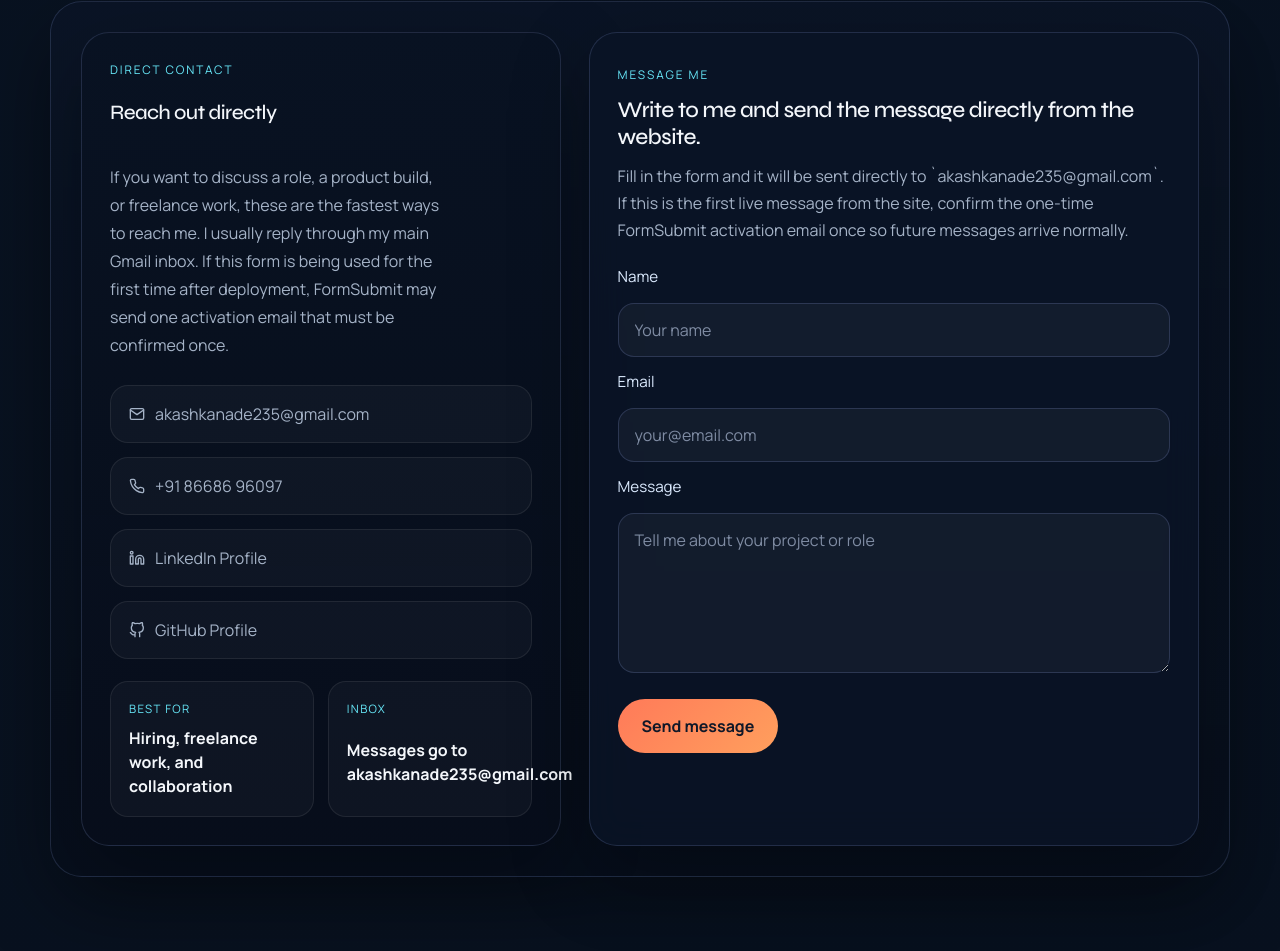
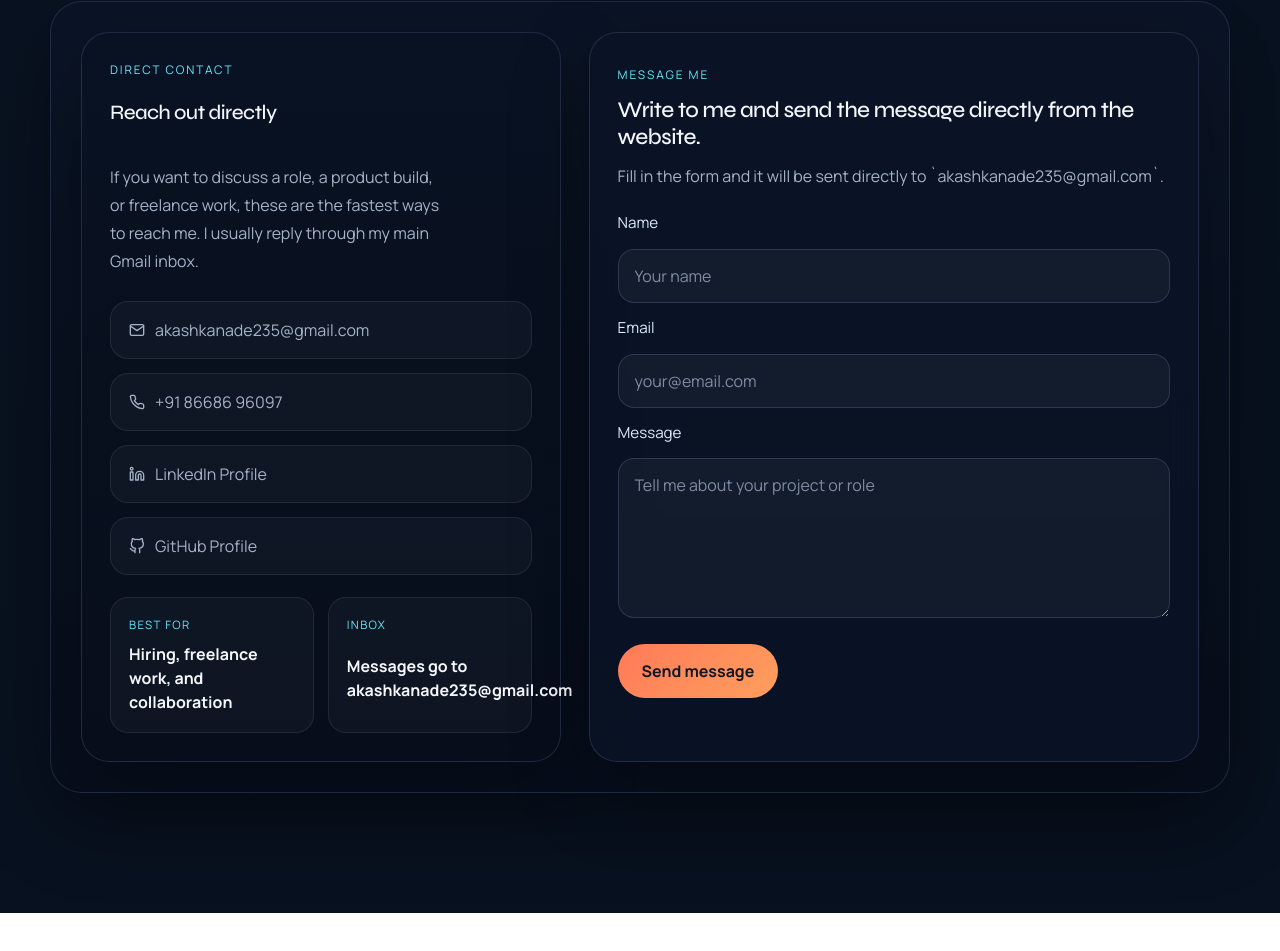
Before and after one commit to akashkanade9182/akashkanade9182.github.io, a React (Create React App) app: page / in a window 1280 px wide. Shown: the part 6068-7019 px from the top of the page. After the commit the page ends 6981 px from the top, so only its background shows below. Built offline with nearby package versions, Linux system fonts and the light colour scheme.

Commit message:
mail sending success messsage updated

```diff
--- a/src/App.js
+++ b/src/App.js
@@ -262,7 +262,7 @@ function App() {
       setContactStatus({
         type: "success",
         message:
-          "Message sent successfully. If this is the first live submission, confirm the activation email from FormSubmit once to start receiving future messages.",
+          "Message sent successfully.",
       });
 
       setContactForm({
@@ -647,9 +647,7 @@ function App() {
               <h3>Reach out directly</h3>
               <p className="contact-copy-intro">
                 If you want to discuss a role, a product build, or freelance work, these are the
-                fastest ways to reach me. I usually reply through my main Gmail inbox. If this
-                form is being used for the first time after deployment, FormSubmit may send one
-                activation email that must be confirmed once.
+                fastest ways to reach me. I usually reply through my main Gmail inbox.
               </p>
 
               <div className="contact-links">
@@ -704,9 +702,7 @@ function App() {
               <span>Message Me</span>
               <h3>Write to me and send the message directly from the website.</h3>
               <p>
-                Fill in the form and it will be sent directly to `akashkanade235@gmail.com`. If
-                this is the first live message from the site, confirm the one-time FormSubmit
-                activation email once so future messages arrive normally.
+                Fill in the form and it will be sent directly to `akashkanade235@gmail.com`.
               </p>
 
               <form className="contact-form" onSubmit={handleContactSubmit}>
```
